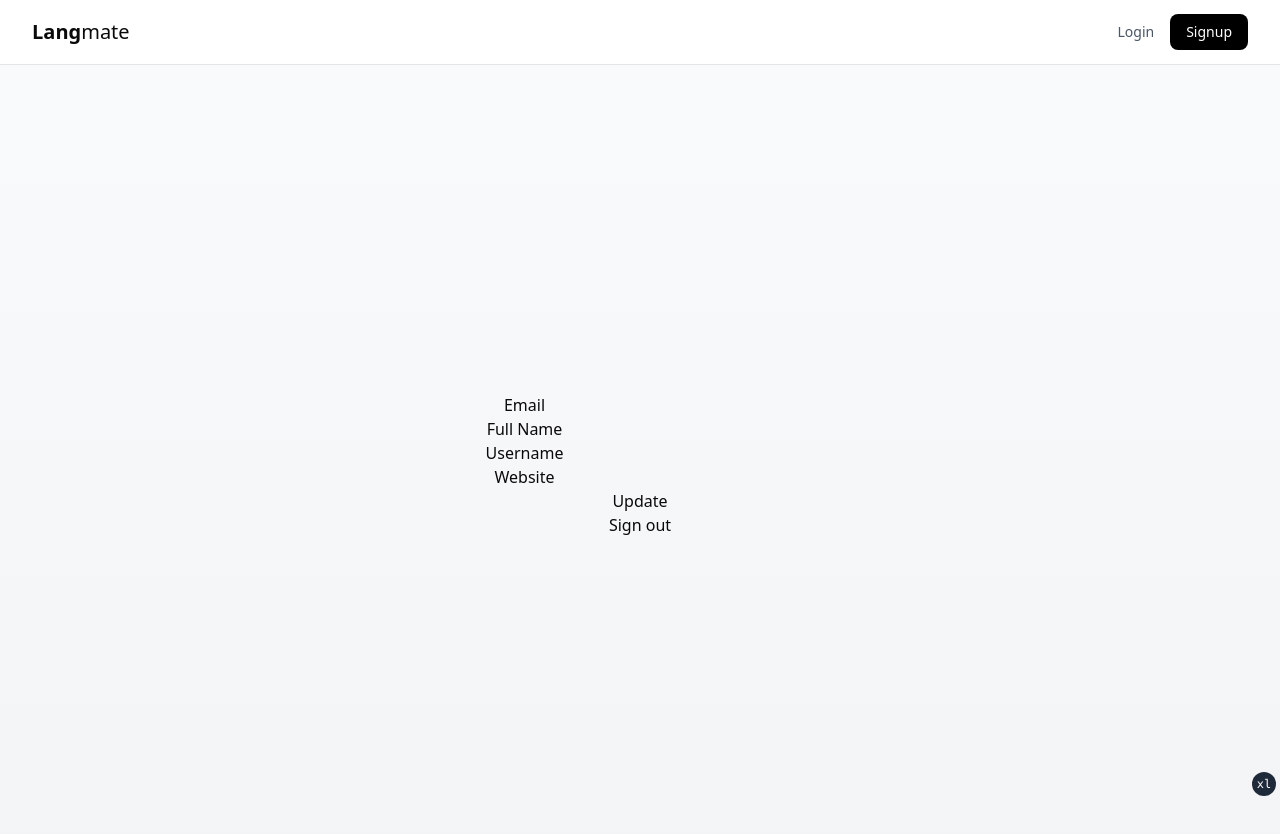
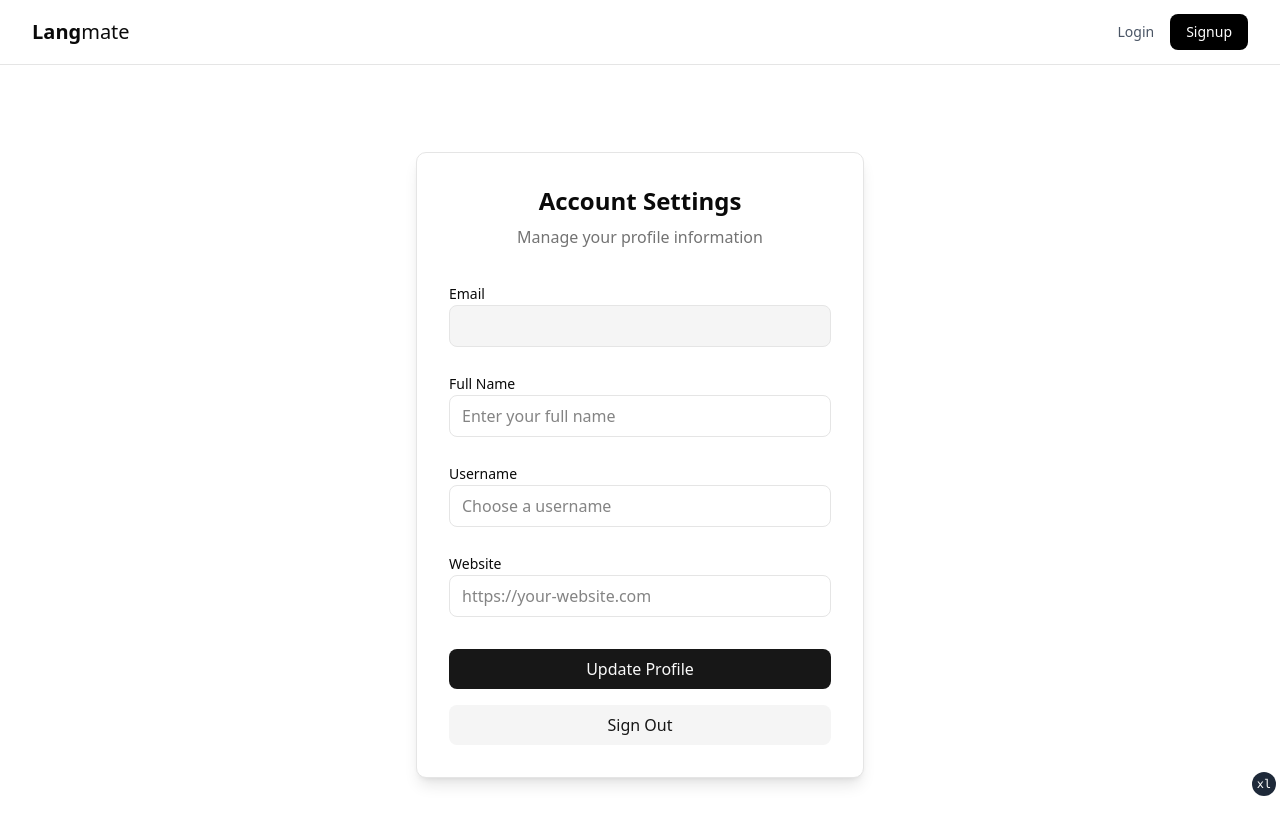
Before and after one commit to seraphimsakiewicz/langmate, a Next.js app in the folder frontend/: page /account in a window 1280 px wide. Shown: the top 834 px of the page. Built offline with nearby package versions, Linux system fonts and the light colour scheme; no server answers; the database is empty.

Commit message:
Updated styling for account-form component

```diff
--- a/frontend/src/app/account/account-form.tsx
+++ b/frontend/src/app/account/account-form.tsx
@@ -76,57 +76,91 @@ export default function AccountForm({ user }: { user: User | null }) {
   }
 
   return (
-    <div className="flex flex-col min-h-screen items-center justify-center bg-gradient-to-b from-gray-50 to-gray-100">
+    <div className="min-h-screen bg-background flex items-center justify-center p-4">
+      <div className="w-full max-w-md">
+        <div className="bg-card border border-border rounded-lg shadow-lg p-8">
+          <div className="text-center mb-8">
+            <h1 className="text-2xl font-bold text-foreground">Account Settings</h1>
+            <p className="text-muted-foreground mt-2">Manage your profile information</p>
+          </div>
 
-      <div>
-        <label htmlFor="email">Email</label>
-        <input id="email" type="text" value={user?.email} disabled />
+          <div className="space-y-6">
+            <div className="space-y-2">
+              <label htmlFor="email" className="text-sm font-medium text-foreground">
+                Email
+              </label>
+              <input
+                id="email"
+                type="text"
+                value={user?.email || ''}
+                disabled
+                className="w-full px-3 py-2 border border-border rounded-md bg-muted text-muted-foreground cursor-not-allowed"
+              />
             </div>
-      <div>
-        <label htmlFor="fullName">Full Name</label>
+
+            <div className="space-y-2">
+              <label htmlFor="fullName" className="text-sm font-medium text-foreground">
+                Full Name
+              </label>
               <input
                 id="fullName"
                 type="text"
                 value={fullname || ''}
                 onChange={(e) => setFullname(e.target.value)}
+                className="w-full px-3 py-2 border border-border rounded-md bg-background text-foreground focus:outline-none focus:ring-2 focus:ring-ring focus:border-transparent"
+                placeholder="Enter your full name"
               />
             </div>
-      <div>
-        <label htmlFor="username">Username</label>
+
+            <div className="space-y-2">
+              <label htmlFor="username" className="text-sm font-medium text-foreground">
+                Username
+              </label>
               <input
                 id="username"
                 type="text"
                 value={username || ''}
                 onChange={(e) => setUsername(e.target.value)}
+                className="w-full px-3 py-2 border border-border rounded-md bg-background text-foreground focus:outline-none focus:ring-2 focus:ring-ring focus:border-transparent"
+                placeholder="Choose a username"
               />
             </div>
-      <div>
-        <label htmlFor="website">Website</label>
+
+            <div className="space-y-2">
+              <label htmlFor="website" className="text-sm font-medium text-foreground">
+                Website
+              </label>
               <input
                 id="website"
                 type="url"
                 value={website || ''}
                 onChange={(e) => setWebsite(e.target.value)}
+                className="w-full px-3 py-2 border border-border rounded-md bg-background text-foreground focus:outline-none focus:ring-2 focus:ring-ring focus:border-transparent"
+                placeholder="https://your-website.com"
               />
             </div>
+          </div>
 
-      <div>
+          <div className="mt-8 space-y-4">
             <button
-          className="button primary block"
               onClick={() => updateProfile({ fullname, username, website, avatar_url })}
               disabled={loading}
+              className="w-full bg-primary text-primary-foreground hover:bg-primary/90 disabled:opacity-50 disabled:cursor-not-allowed px-4 py-2 rounded-md font-medium transition-colors"
             >
-          {loading ? 'Loading ...' : 'Update'}
+              {loading ? 'Updating...' : 'Update Profile'}
             </button>
-      </div>
 
-      <div>
-        <form action="/auth/signout" method="post">
-          <button className="button block" type="submit">
-            Sign out
+            <form action="/auth/signout" method="post" className="w-full">
+              <button
+                type="submit"
+                className="w-full bg-secondary text-secondary-foreground hover:bg-secondary/80 px-4 py-2 rounded-md font-medium transition-colors"
+              >
+                Sign Out
               </button>
             </form>
           </div>
         </div>
+      </div>
+    </div>
   )
 }
```
Lines whose indentation alone changed are shown as unchanged.
